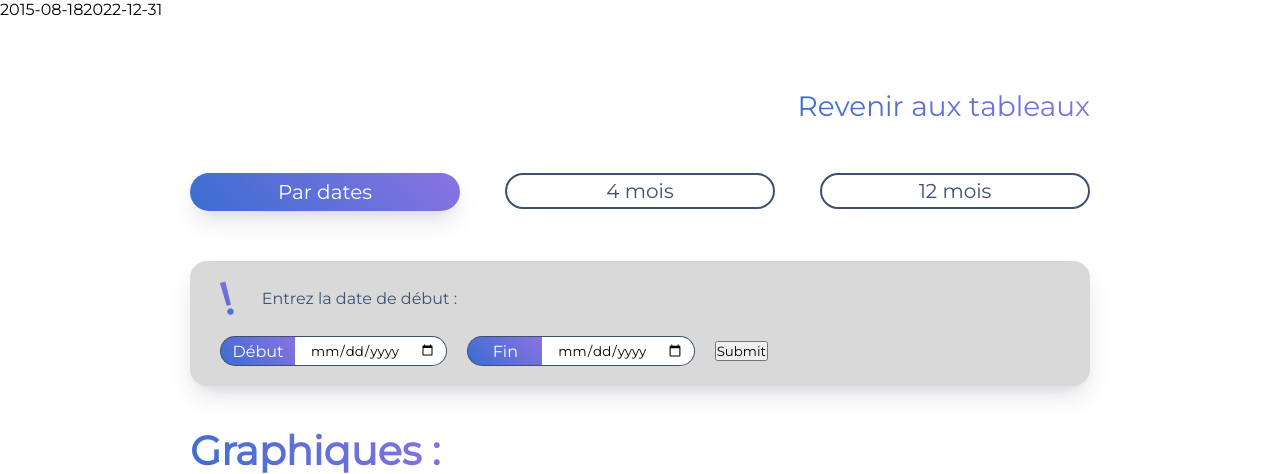
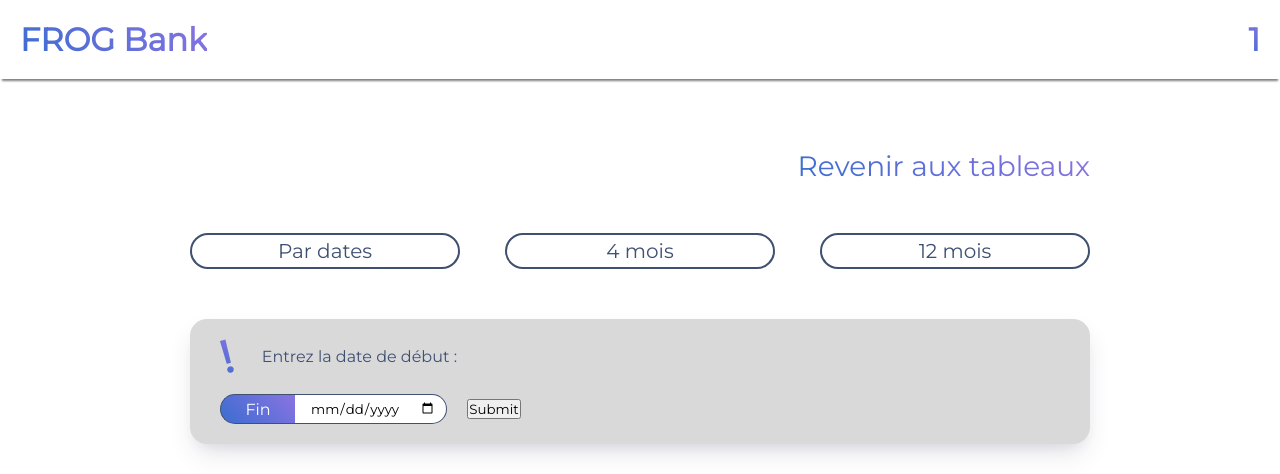
Before and after one commit to Caraidas/Portail-Web-et-gestion-de-paiement, a PHP site: page /graph_impayes.php in a window 1280 px wide. Shown: the top 474 px of the page. Run offline with PHP 8.4, Linux system fonts and the light colour scheme; the visitor is signed in with stand-in values (Sample User, id 1); data that the repository does not hold is empty.

Commit message:
fix header

```diff
--- a/graph_impayes.php
+++ b/graph_impayes.php
@@ -1,6 +1,7 @@
 <?php
 require_once 'Class/Database.php';
 require_once 'Class/SQLData.php';
+include 'header.php';
 
 if (isset($_SESSION['style_dates']) && isset($_SESSION['style_four']) && isset($_SESSION['style_twelve'])) {
   $style_dates = $_SESSION['style_dates'];
@@ -41,9 +42,6 @@
         $debut = "2015-08-18";
     }
 }
-
-echo "$debut";
-echo "$fin";
 
 $cnx = Database::getPDO();
 $stats3 = SQLData::getHistoriqueImpaye($cnx, 615888425, $debut, $fin);
--- a/header.php
+++ b/header.php
@@ -18,12 +18,16 @@
     <title>Document</title>
 
     <style>
+        :root {
+            --gradient : linear-gradient(45deg, rgba(58,109,208,1) 0%, rgba(138,115,226,1) 100%);
+            --bleu : #3F5071
+        }
+
         .menu {
             display:flex;
             flex-direction: row;
             padding:20px;
             position:relative;
-            height:50px;
             box-shadow: 0 4px 2px -2px gray;
             font-weight:600;
             font-size:32px;
@@ -33,7 +37,19 @@
             margin-left: auto;
             margin-right: 0;
             text-decoration: none;
-            color: blue
+            background: var(--gradient);
+            background-clip: text;
+            -webkit-background-clip: text;
+            -webkit-text-fill-color: transparent;
+        }
+
+        .logo {
+            font-weight:600;
+            font-size:32px;
+            background: var(--gradient);
+            background-clip: text;
+            -webkit-background-clip: text;
+            -webkit-text-fill-color: transparent;
         }
 
         @media all and (max-width: 480px) {
@@ -49,7 +65,7 @@
 <?php
     echo "
         <div class='menu'>
-            <div>FROG Bank</div>
+            <div class='logo'>FROG Bank</div>
             <a href='#'>$id</a>
         </div>
     ";
```
